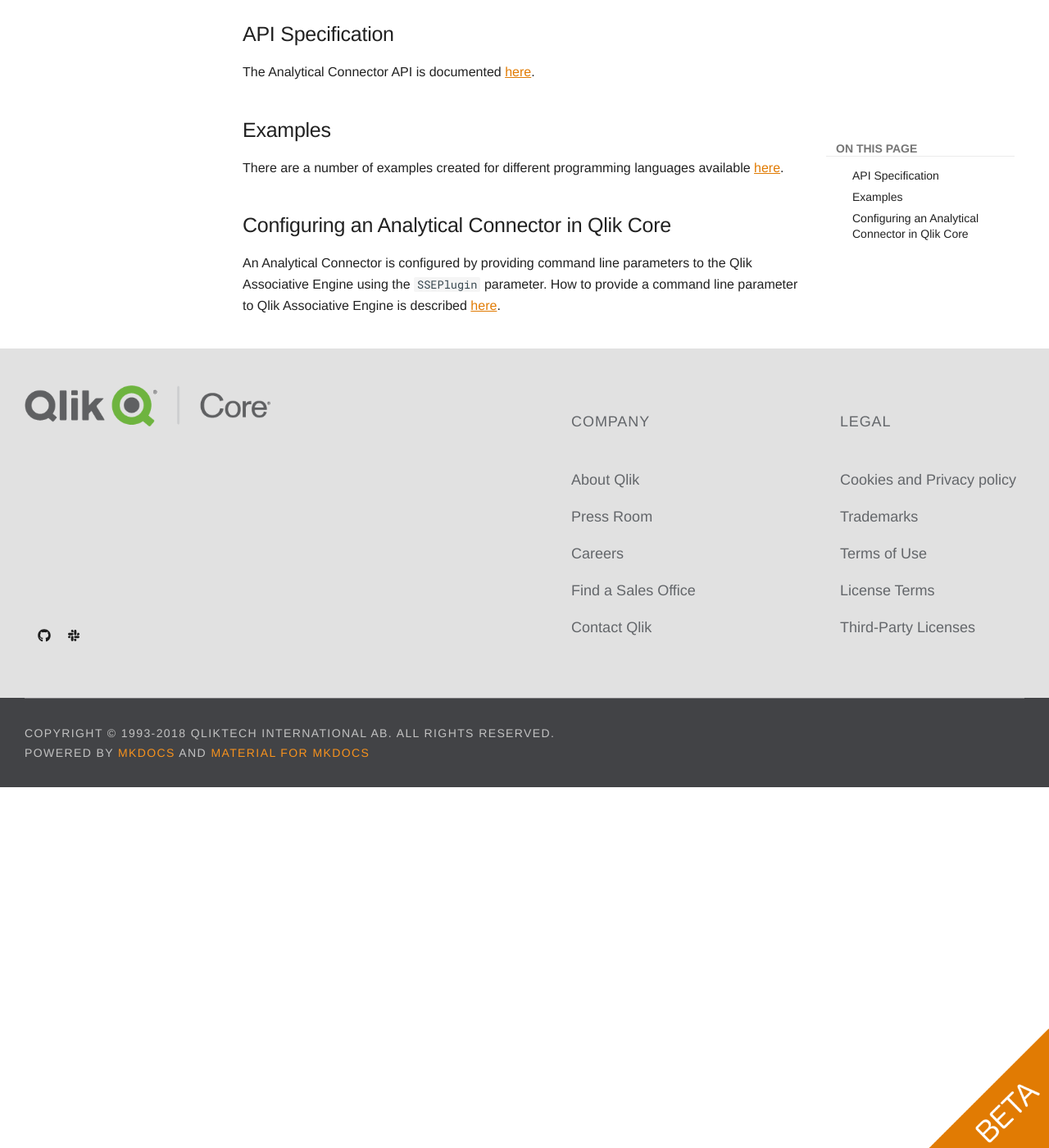
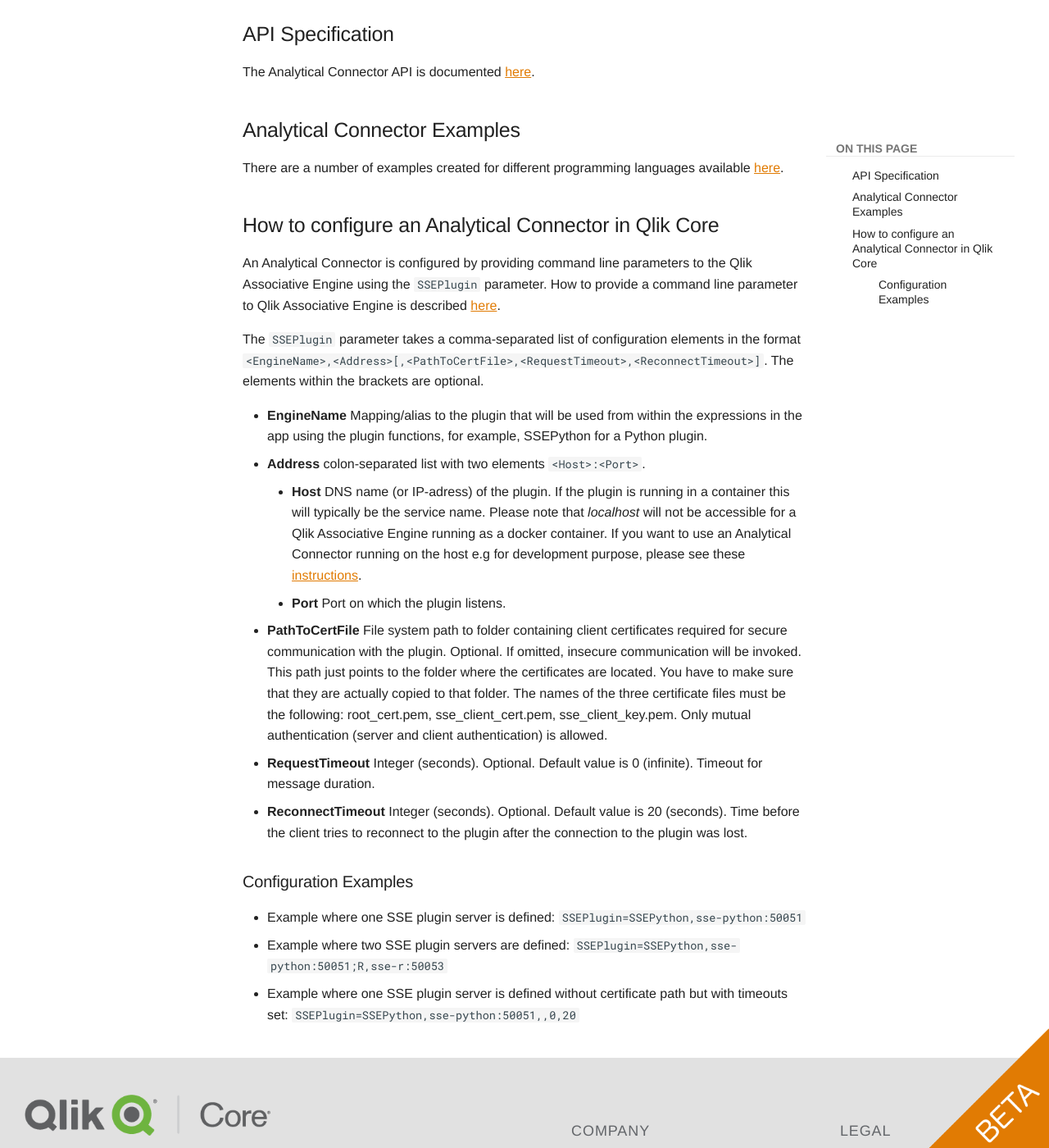
Before and after one commit to qlik-oss/core-website, an MkDocs documentation site: the page built from docs/services/qix-engine/apis/server-side-extension/introduction.md, in a window 1280 px wide and 1400 px high, scrolled down 602 px. Shown: the whole window at 82% size. Built offline with MkDocs 1.6.1 and Material for MkDocs 9.7.7, drawn with Linux system fonts in a browser that asks for light colours; comment, search, counter and statistics services are not loaded; old or Windows-style settings are respelled for this version of MkDocs.

Commit message:
Add instructions on configuring SSEPlugin

```diff
--- a/docs/services/qix-engine/apis/server-side-extension/introduction.md
+++ b/docs/services/qix-engine/apis/server-side-extension/introduction.md
@@ -14,11 +14,40 @@
 
 The Analytical Connector API is documented [here](./analytical-connector-api.md).
 
-## Examples
+## Analytical Connector Examples
 
 There are a number of examples created for different programming languages available [here](https://github.com/qlik-oss/server-side-extension/tree/master/examples).
 
-## Configuring an Analytical Connector in Qlik Core
+## How to configure an Analytical Connector in Qlik Core
 
-An Analytical Connector is configured by providing command line parameters to the Qlik Associative Engine using the `SSEPlugin` parameter.
-How to provide a command line parameter to Qlik Associative Engine is described [here](../../introduction.md).
+An Analytical Connector is configured by providing command line parameters to the Qlik Associative Engine
+using the `SSEPlugin` parameter.
+How to provide a command line parameter to Qlik Associative Engine is described [here](../../introduction.md#command-line-parameters).
+
+The `SSEPlugin` parameter takes a comma-separated list of configuration elements in the format `<EngineName>,<Address>[,<PathToCertFile>,<RequestTimeout>,<ReconnectTimeout>]`.
+The elements within the brackets are optional.
+
+- **EngineName** Mapping/alias to the plugin that will be used from within the expressions in the app using the plugin functions,
+    for example, SSEPython for a Python plugin.
+- **Address** colon-separated list with two elements `<Host>:<Port>`.
+    - **Host** DNS name (or IP-adress) of the plugin.
+    If the plugin is running in a container this will typically be the service name.
+    Please note that _localhost_ will not be accessible for a Qlik Associative Engine running as a docker container.
+    If you want to use an Analytical Connector running on the host e.g for development purpose,
+    please see these [instructions](https://docs.docker.com/docker-for-mac/networking/#i-want-to-connect-from-a-container-to-a-service-on-the-host).
+    - **Port** Port on which the plugin listens.
+- **PathToCertFile** File system path to folder containing client certificates required for secure communication
+    with the plugin. Optional. If omitted, insecure communication will be invoked.
+    This path just points to the folder where the certificates are located.
+    You have to make sure that they are actually copied to that folder.
+    The names of the three certificate files must be the following: root_cert.pem, sse_client_cert.pem, sse_client_key.pem.
+    Only mutual authentication (server and client authentication) is allowed.
+- **RequestTimeout** Integer (seconds). Optional. Default value is 0 (infinite). Timeout for message duration.
+- **ReconnectTimeout** Integer (seconds). Optional. Default value is 20 (seconds).
+    Time before the client tries to reconnect to the plugin after the connection to the plugin was lost.
+
+### Configuration Examples
+
+- Example where one SSE plugin server is defined: `SSEPlugin=SSEPython,sse-python:50051`
+- Example where two SSE plugin servers are defined: `SSEPlugin=SSEPython,sse-python:50051;R,sse-r:50053`
+- Example where one SSE plugin server is defined without certificate path but with timeouts set: `SSEPlugin=SSEPython,sse-python:50051,,0,20`
```
Also changed, not shown: docs/services/qix-engine/introduction.md (+17 -2 lines).
